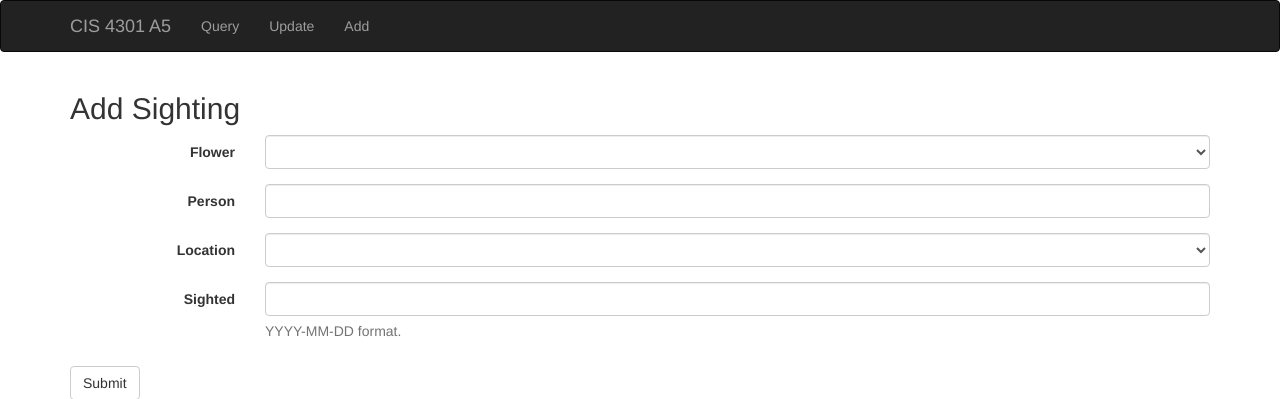
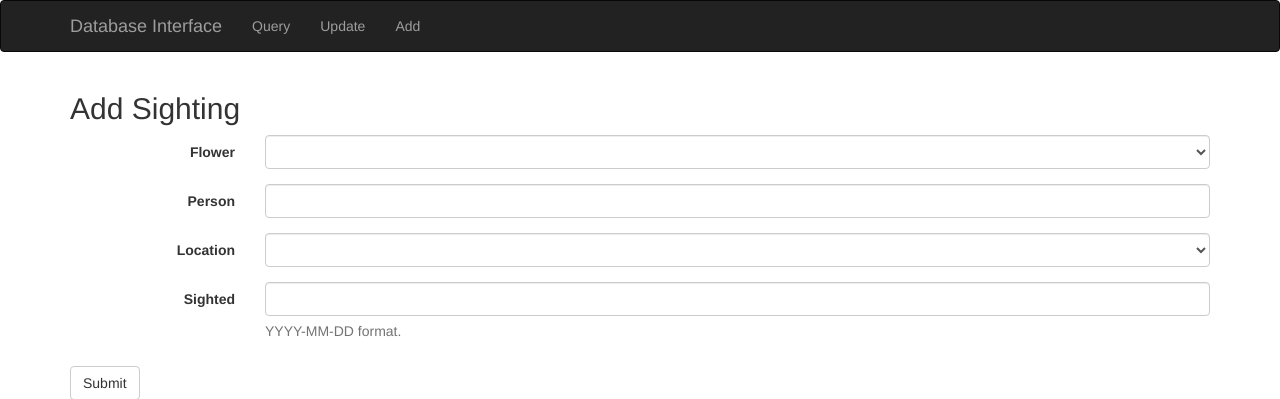
Before and after one commit to chriskomarov/DB-Assignment-5, a PHP site: page /add.php in a window 1280 px wide. Shown: the top 399 px of the page. Run offline with PHP 8.4, Linux system fonts and the light colour scheme; lists and menus that the app fills with data are empty.

Commit message:
Added Screenshot details and slight HTML title changes

```diff
--- a/header.php
+++ b/header.php
@@ -7,7 +7,7 @@
     <meta name="description" content="">
     <meta name="author" content="">
 
-    <title>CIS 4301 A5</title>
+    <title>Assignment 5</title>
 
     <!-- Bootstrap core CSS -->
     <!-- Latest compiled and minified CSS -->
@@ -31,7 +31,7 @@
             <span class="icon-bar"></span>
             <span class="icon-bar"></span>
           </button>
-          <a class="navbar-brand" href="#">CIS 4301 A5</a>
+          <a class="navbar-brand" href="#">Database Interface</a>
         </div>
         <div id="navbar" class="collapse navbar-collapse">
           <ul class="nav navbar-nav">
```
Also changed, not shown: Submission Details/Selection_Failure.PNG (added), Submission Details/Selection_details.PNG (added), Submission Details/populate_DB.PNG (added), Submission Details/update_details.PNG (added), Submission Details/update_interface.PNG (added), Submission Details/update_success.PNG (added), Submission Details/updated_value.PNG (added).
